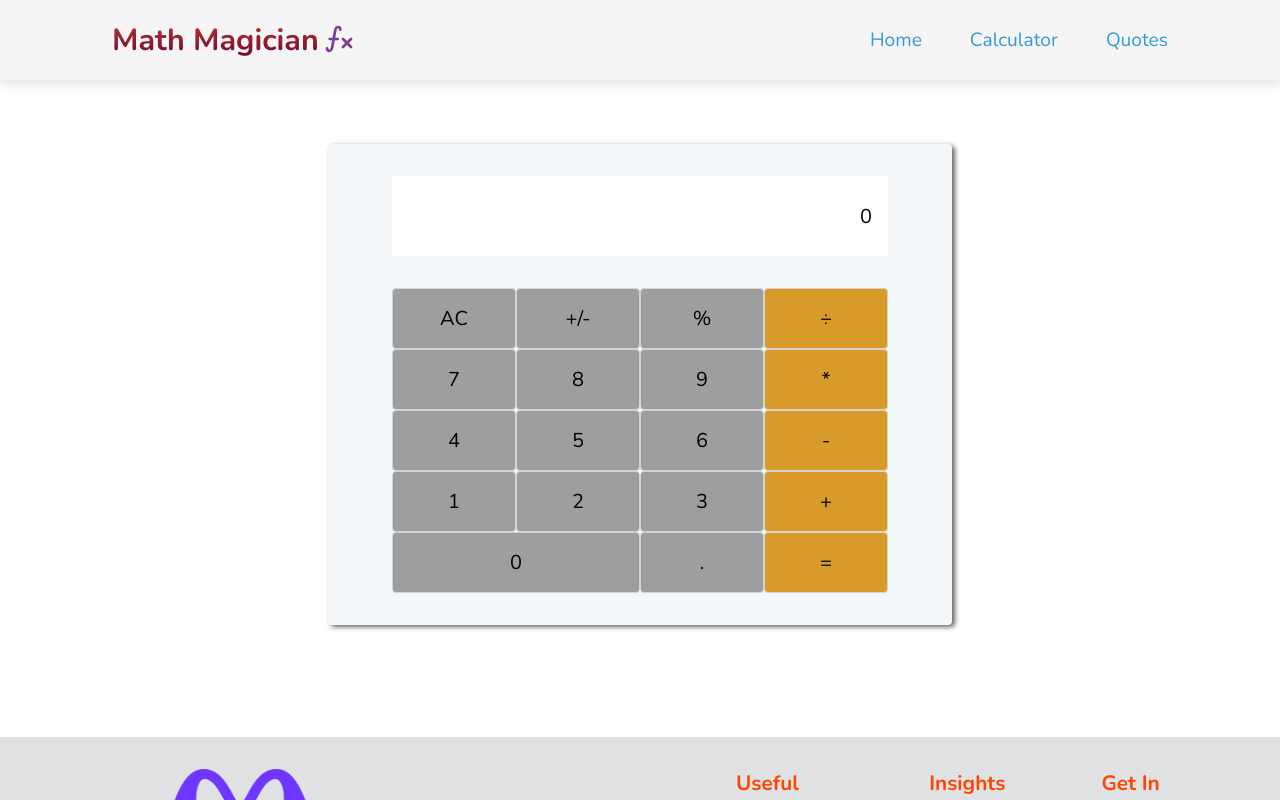
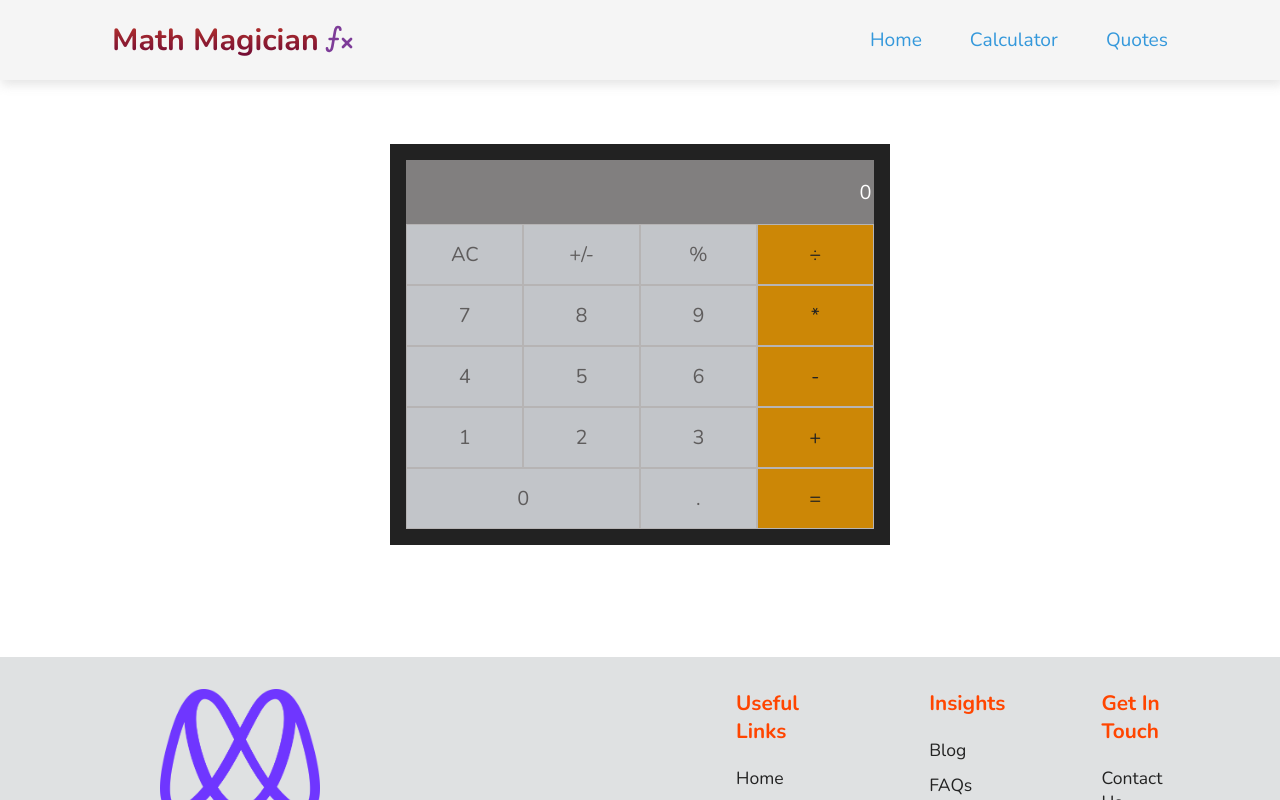
Before and after one commit to belaymit/math-magicians, a React (Create React App) app: page /calculator in a window 1280 px wide. Shown: the top 800 px of the page. Built offline with nearby package versions, Linux system fonts and the light colour scheme.

Commit message:
removed unncessary padding and margin

```diff
--- a/src/components/calculator/calculator.scss
+++ b/src/components/calculator/calculator.scss
@@ -7,6 +7,7 @@ $color-primary: #3498db;
 $orange-clr: #ff7800;
 $light-orange: #dc7633;
 $black: #130f40;
+$color-black:#222;
 $light-clr: #666;
 $dark-orange: #a04000;
 $dark-red: #c0392b;
@@ -24,29 +25,27 @@ $outline-hover: 0.2rem solid var(--black);
   padding: 1rem;
 
   .wrapper {
-    width: 50%;
-    padding: 2rem 0;
-    background: $background-clr;
+    width: 40%;
+    background: transparent;
+    background: $color-black;
     display: flex;
     flex-direction: column;
-    -webkit-box-shadow: 3px 7px 5px 0 rgba(50, 50, 50, 0.75);
-    -moz-box-shadow: 3px 7px 5px 0 rgba(50, 50, 50, 0.75);
-    box-shadow: 3px 2px 5px 0 rgba(50, 50, 50, 0.75);
-    border-radius: 0.25rem;
 
     .display-screen {
-      background: $color-white;
-      height: 5rem;
-      margin: 0 4rem 2rem 4rem;
+      background: rgb(129, 127, 127);
+      height: 4rem;
+      margin: 1rem 1rem 0 1rem;
       display: flex;
       align-items: center;
       justify-content: flex-end;
-      padding-right: 1rem;
+      padding-right: 0.125rem;
       font-size: 1.25rem;
+      color: #fff;
     }
 
     .button-number {
-      margin: 0 4rem;
+      margin: 0 1rem;
+      margin-bottom: 1rem;
       display: grid;
       grid-template-columns: repeat(4, 1fr);
 
@@ -55,13 +54,14 @@ $outline-hover: 0.2rem solid var(--black);
         display: flex;
         align-items: center;
         justify-content: center;
-        background: #9c9ea0;
+        background: #c2c5c9;
+        color: rgb(95, 93, 93);
         font-size: 1.25rem;
-        border: 1px solid lightgray;
-        border-radius: 0.25rem;
+        border: 0.1px solid rgb(182, 180, 180);
 
         &.orange-btn {
-          background: rgb(216, 155, 42);
+          background: rgba(216, 142, 5, 0.938);
+          color: $color-black;
         }
 
         &.zero {
```
